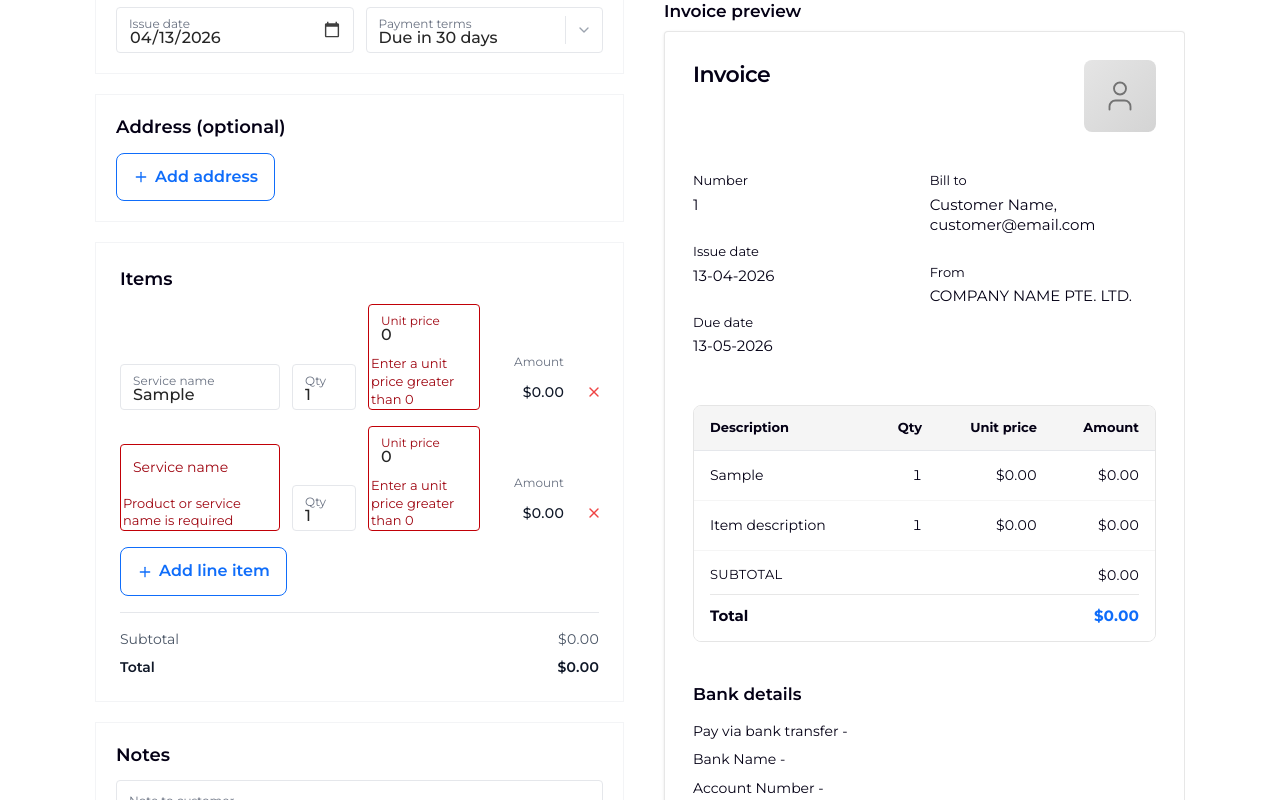
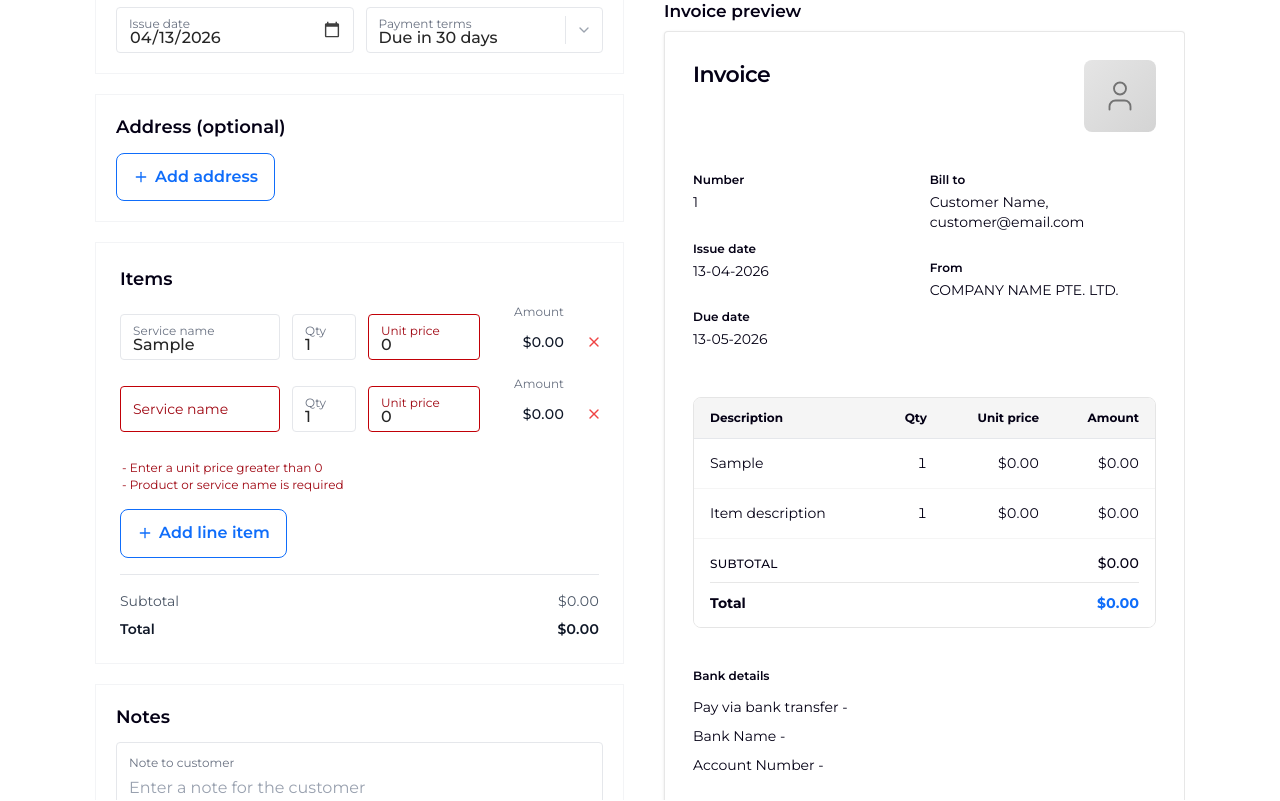
Before and after one commit to sonytrinh91/sleek-invoice-generator, a React (Vite) app: page / in a window 1280 px wide. Both pictures are taken after typing "Sample" into the empty fields and a click on the button "Add line item". Built offline with nearby package versions, Linux system fonts and the light colour scheme.

Commit message:
fix: form validation

```diff
--- a/src/components/invoice/CurrencyCombobox.jsx
+++ b/src/components/invoice/CurrencyCombobox.jsx
@@ -6,7 +6,7 @@
   label: c.label,
 }))
 
-export function CurrencyCombobox({ id, value, onChange }) {
+export function CurrencyCombobox({ id, value, onChange, error }) {
   return (
     <SearchableSelectCombobox
       id={id}
@@ -15,6 +15,7 @@
       value={value}
       onValueChange={(v) => onChange({ currency: v })}
       toggleAriaLabel="Toggle currency list"
+      error={error}
     />
   )
 }
--- a/src/components/invoice/FormPrimitives.jsx
+++ b/src/components/invoice/FormPrimitives.jsx
@@ -24,9 +24,9 @@
 export const DROPDOWN_FIELD_SHELL_ERROR =
   'sleek-field-shell overflow-hidden rounded border border-red-700 bg-white transition-colors focus-within:border-red-700 focus-within:ring-1 focus-within:ring-red-700/25'
 
-/** Compact validation text under inputs (aligned with field, no full-width bar). */
-export const fieldInlineErrorClass =
-  'mt-1.5 block w-full max-w-full pl-0.5 text-left text-[13px] font-normal leading-snug text-red-800'
+/** Validation copy at the bottom of a card/section (outline stays on fields). Wraps; multiple messages use line breaks. */
+export const sectionFooterErrorClass =
+  'mt-3 block w-full max-w-full pl-0.5 text-left text-xs font-normal leading-snug text-red-800 whitespace-pre-line break-words'
 
 /** Right column: divider + chevron (shared by combobox and {@link OutlinedSelect}). */
 export function DropdownChevronRail({ children, className, ...props }) {
@@ -80,7 +80,6 @@
   forwardedRef,
 ) {
   const hasError = Boolean(error)
-  const errId = descriptionId ?? (hasError ? `${id}-error` : undefined)
   const isDate = type === 'date'
   const [focused, setFocused] = useState(false)
   const {
@@ -113,7 +112,7 @@
               ref={setInputRef}
               type="date"
               aria-invalid={hasError}
-              aria-describedby={errId}
+              aria-describedby={descriptionId}
               {...restInputProps}
               {...(controlled ? { value: inputValue } : {})}
               onFocus={(e) => {
@@ -140,7 +139,7 @@
               ref={setInputRef}
               type={type ?? 'text'}
               aria-invalid={hasError}
-              aria-describedby={errId}
+              aria-describedby={descriptionId}
               placeholder=" "
               {...restInputProps}
               {...(controlled ? { value: inputValue } : {})}
@@ -154,11 +153,6 @@
           </>
         )}
       </div>
-      {hasError ? (
-        <div id={errId} role="alert" className={fieldInlineErrorClass}>
-          {error}
-        </div>
-      ) : null}
     </div>
   )
 })
@@ -177,7 +171,6 @@
   forwardedRef,
 ) {
   const hasError = Boolean(error)
-  const errId = descriptionId ?? (hasError ? `${id}-error` : undefined)
   const {
     className: textareaInnerClass,
     value: textareaValue,
@@ -202,7 +195,7 @@
           ref={setTextareaRef}
           rows={rows}
           aria-invalid={hasError}
-          aria-describedby={errId}
+          aria-describedby={descriptionId}
           placeholder=" "
           {...restTextareaProps}
           {...(controlled ? { value: textareaValue } : {})}
@@ -217,11 +210,6 @@
           {label}
         </label>
       </div>
-      {hasError ? (
-        <div id={errId} role="alert" className={fieldInlineErrorClass}>
-          {error}
-        </div>
-      ) : null}
     </div>
   )
 })
@@ -239,7 +227,6 @@
   ...selectProps
 }) {
   const hasError = Boolean(error)
-  const errId = descriptionId ?? (hasError ? `${id}-error` : undefined)
   const [focused, setFocused] = useState(false)
   const floated =
     focused || (value !== undefined && value !== null && String(value) !== '')
@@ -263,7 +250,7 @@
             <select
               id={id}
               aria-invalid={hasError}
-              aria-describedby={errId}
+              aria-describedby={descriptionId}
               {...restSelectProps}
               value={value}
               onFocus={(e) => {
@@ -308,11 +295,6 @@
             </span>
           </DropdownChevronRail>
         </div>
-        {hasError ? (
-          <div id={errId} role="alert" className={fieldInlineErrorClass}>
-            {error}
-          </div>
-        ) : null}
       </div>
     </div>
   )
@@ -362,6 +344,7 @@
             id={id}
             ref={setInputRef}
             type="date"
+            aria-invalid={hasError}
             {...restInputProps}
             {...(controlled ? { value: inputValue } : {})}
             onFocus={(e) => {
@@ -388,6 +371,7 @@
             ref={setInputRef}
             type={type}
             placeholder=" "
+            aria-invalid={hasError}
             {...restInputProps}
             {...(controlled ? { value: inputValue } : {})}
             onFocus={inputOnFocus}
@@ -399,11 +383,6 @@
           </label>
         </>
       )}
-      {hasError ? (
-        <div role="alert" className={fieldInlineErrorClass}>
-          {error}
-        </div>
-      ) : null}
     </div>
   )
 })
--- a/src/components/invoice/InvoiceSheet.jsx
+++ b/src/components/invoice/InvoiceSheet.jsx
@@ -1,9 +1,9 @@
 import { User } from 'lucide-react'
 import { formatInvoiceAddress, formatMoney } from '../../invoice/utils.js'
 
-const labelClass = 'text-[13px] font-normal leading-tight text-fg-muted'
+const labelClass = 'text-xs font-semibold leading-tight text-fg-muted'
 const valueClass =
-  'mt-1.5 text-[15px] font-normal leading-snug text-fg'
+  'mt-1.5 text-sm font-normal leading-snug text-fg'
 
 function MetaBlock({ label, children }) {
   return (
@@ -93,16 +93,16 @@
           <table className="sleek-invoice-sheet-table w-full border-collapse text-[14px]">
             <thead>
               <tr className="bg-neutral-100">
-                <th className="px-4 py-3 text-left text-[13px] font-bold text-fg-strong">
+                <th className="px-4 py-3 text-left text-xs font-bold text-fg-strong">
                   Description
                 </th>
-                <th className="w-[4.5rem] px-4 py-3 text-right text-[13px] font-bold text-fg-strong">
+                <th className="w-[4.5rem] px-4 py-3 text-right text-xs font-bold text-fg-strong">
                   Qty
                 </th>
-                <th className="px-4 py-3 text-right text-[13px] font-bold text-fg-strong">
+                <th className="px-4 py-3 text-right text-xs font-bold text-fg-strong">
                   Unit price
                 </th>
-                <th className="px-4 py-3 text-right text-[13px] font-bold text-fg-strong">
+                <th className="px-4 py-3 text-right text-xs font-bold text-fg-strong">
                   Amount
                 </th>
               </tr>
@@ -130,47 +130,47 @@
         {/* No border-t here: last table row already has a bottom rule; avoids a doubled line with themes. */}
         <div className="invoice-sheet__totals space-y-1 bg-white px-4 py-3.5 text-[14px]">
           <div className="invoice-sheet__total-row flex items-center justify-between gap-4">
-            <span className="text-[13px] font-normal uppercase tracking-wide text-fg-muted">
+            <span className="text-xs font-medium uppercase tracking-wide text-fg-muted">
               Subtotal
             </span>
-            <span className="tabular-nums text-fg-body">
+            <span className="tabular-nums font-medium text-fg-body">
               {formatMoney(t.itemsSubtotal, cur)}
             </span>
           </div>
           {form.taxEnabled ? (
             <div className="invoice-sheet__total-row flex items-center justify-between gap-4">
-              <span className="text-[13px] font-normal uppercase tracking-wide text-fg-muted">
+              <span className="text-xs font-medium uppercase tracking-wide text-fg-muted">
                 GST
               </span>
-              <span className="tabular-nums text-fg-body">
+              <span className="tabular-nums font-medium text-fg-body">
                 {formatMoney(t.taxAmount, cur)}
               </span>
             </div>
           ) : null}
           {t.discountAmount > 1e-9 ? (
             <div className="invoice-sheet__total-row flex items-center justify-between gap-4">
-              <span className="text-[13px] font-normal uppercase tracking-wide text-fg-muted">
+              <span className="text-xs font-medium uppercase tracking-wide text-fg-muted">
                 Discount
               </span>
-              <span className="tabular-nums text-fg-body">
+              <span className="tabular-nums font-medium text-fg-body">
                 {formatMoney(-t.discountAmount, cur)}
               </span>
             </div>
           ) : null}
           {t.shippingAmount > 1e-9 ? (
             <div className="invoice-sheet__total-row flex items-center justify-between gap-4">
-              <span className="text-[13px] font-normal uppercase tracking-wide text-fg-muted">
+              <span className="text-xs font-medium uppercase tracking-wide text-fg-muted">
                 Shipping
               </span>
-              <span className="tabular-nums text-fg-body">
+              <span className="tabular-nums font-medium text-fg-body">
                 {formatMoney(t.shippingAmount, cur)}
               </span>
             </div>
           ) : null}
           <div className="my-2 border-t border-neutral-200/90" />
           <div className="invoice-sheet__total-row invoice-sheet__total-row--grand flex items-center justify-between gap-4 pt-0.5">
-            <span className="text-[15px] font-bold text-fg-strong">Total</span>
-            <span className="text-[15px] font-bold tabular-nums text-accent">
+            <span className="text-sm font-bold text-fg-strong">Total</span>
+            <span className="text-sm font-bold tabular-nums text-accent">
               {formatMoney(t.grandTotal, cur)}
             </span>
           </div>
@@ -179,7 +179,7 @@
 
       {form.notes.trim() ? (
         <div className="mb-10">
-          <h4 className="mb-3 text-[1.0625rem] font-semibold text-fg-strong">Notes</h4>
+          <h4 className="mb-3 text-xs font-semibold text-fg-strong">Notes</h4>
           <p className="whitespace-pre-line text-[14px] leading-relaxed text-fg-secondary">
             {form.notes}
           </p>
@@ -188,10 +188,10 @@
 
       {form.bankDetailsText.trim() ? (
         <div className="mt-2">
-          <h4 className="mb-3 text-[1.0625rem] font-semibold text-fg-strong">
+          <h4 className="mb-3 text-xs font-semibold text-fg-strong">
             Bank details
           </h4>
-          <div className="space-y-1.5 text-[14px] leading-relaxed text-fg-secondary">
+          <div className="space-y-1.5 text-sm leading-relaxed text-fg-secondary">
             {form.bankDetailsText.split('\n').map((line, idx) => (
               <p key={idx}>{line || '\u00a0'}</p>
             ))}
--- a/src/components/invoice/ItemsSection.jsx
+++ b/src/components/invoice/ItemsSection.jsx
@@ -1,31 +1,34 @@
-import { useFieldArray, useFormContext, useWatch } from 'react-hook-form'
-import { X } from 'lucide-react'
-import { formatMoney, lineAmount, newLineItem } from '../../invoice/utils.js'
-import { AddOutlineButton } from './AddOutlineButton.jsx'
-import { fieldInlineErrorClass, OutlinedInput } from './FormPrimitives.jsx'
+import { useFieldArray, useFormContext, useWatch } from "react-hook-form";
+import { X } from "lucide-react";
+import { itemsSectionErrorLine } from "../../invoice/sectionErrors.js";
+import { formatMoney, lineAmount, newLineItem } from "../../invoice/utils.js";
+import { AddOutlineButton } from "./AddOutlineButton.jsx";
+import { OutlinedInput, sectionFooterErrorClass } from "./FormPrimitives.jsx";
 
 export function ItemsSection() {
   const {
     control,
     register,
     formState: { errors },
-  } = useFormContext()
+  } = useFormContext();
 
   const { fields, append, remove } = useFieldArray({
     control,
-    name: 'items',
-    keyName: '_key',
-  })
+    name: "items",
+    keyName: "_key",
+  });
 
-  const currency = useWatch({ control, name: 'currency' })
-  const items = useWatch({ control, name: 'items' })
+  const currency = useWatch({ control, name: "currency" });
+  const items = useWatch({ control, name: "items" });
 
   const lineAmounts = (items ?? []).map((it) =>
     lineAmount(it.qty, it.unitPrice),
-  )
-  const subtotal = lineAmounts.reduce((a, b) => a + b, 0)
+  );
+  const subtotal = lineAmounts.reduce((a, b) => a + b, 0);
 
-  const itemErrors = (i) => errors.items?.[i]
+  const itemErrors = (i) => errors.items?.[i];
+
+  const itemsErrorLine = itemsSectionErrorLine(errors);
 
   return (
     <section className="min-w-0 border border-gray-100 bg-white p-6">
@@ -92,8 +95,8 @@
               <button
                 type="button"
                 onClick={() => {
-                  if (fields.length <= 1) return
-                  remove(index)
+                  if (fields.length <= 1) return;
+                  remove(index);
                 }}
                 className="flex size-9 cursor-pointer items-center justify-center rounded text-red-500 transition hover:bg-red-50"
                 aria-label="Remove line item"
@@ -103,19 +106,17 @@
             </div>
           </div>
         ))}
-
+        {itemsErrorLine ? (
+          <p className={sectionFooterErrorClass} role="alert">
+            {itemsErrorLine}
+          </p>
+        ) : null}
         <AddOutlineButton
           type="button"
           onClick={() => append(newLineItem(), { shouldFocus: false })}
         >
           Add line item
         </AddOutlineButton>
-
-        {typeof errors.items?.message === 'string' ? (
-          <p className={fieldInlineErrorClass} role="alert">
-            {errors.items.message}
-          </p>
-        ) : null}
 
         <div className="sleek-items-subtotal border-t border-gray-200 pt-4 text-sm">
           <div className="flex items-center justify-between text-gray-600">
@@ -133,5 +134,5 @@
         </div>
       </div>
     </section>
-  )
+  );
 }
--- a/src/components/invoice/SearchableSelectCombobox.jsx
+++ b/src/components/invoice/SearchableSelectCombobox.jsx
@@ -5,7 +5,6 @@
   DROPDOWN_FIELD_SHELL,
   DROPDOWN_FIELD_SHELL_ERROR,
   DropdownChevronRail,
-  fieldInlineErrorClass,
 } from './FormPrimitives.jsx'
 
 const inputClassBase =
@@ -41,7 +40,6 @@
   const [highlight, setHighlight] = useState(0)
 
   const hasError = Boolean(error)
-  const errId = hasError ? `${id}-error` : undefined
 
   const selected = useMemo(
     () => options.find((o) => o.value === value),
@@ -159,7 +157,6 @@
               aria-controls={listboxId}
               aria-autocomplete={searchable ? 'list' : 'none'}
               aria-invalid={hasError}
-              aria-describedby={errId}
               autoComplete="off"
               spellCheck={false}
               readOnly={!searchable}
@@ -231,11 +228,6 @@
             </button>
           </DropdownChevronRail>
         </div>
-        {hasError ? (
-          <div id={errId} role="alert" className={fieldInlineErrorClass}>
-            {error}
-          </div>
-        ) : null}
       </div>
 
       {open ? (
--- /dev/null
+++ b/src/invoice/sectionErrors.js
@@ -0,0 +1,67 @@
+/**
+ * Collect validation messages from react-hook-form `errors` for a fixed set of paths.
+ * @param {import('react-hook-form').FieldErrors} errors
+ * @param {string[]} paths Dot paths, e.g. `invoiceNumber`, `items.0.qty`
+ * @returns {string[]}
+ */
+export function collectErrorMessages(errors, paths) {
+  if (!errors || !paths?.length) return []
+  const out = []
+  for (const path of paths) {
+    const parts = path.split('.').filter(Boolean)
+    let cur = errors
+    for (const p of parts) {
+      const key = /^\d+$/.test(p) ? Number(p) : p
+      cur = cur?.[key]
+    }
+    const msg = cur?.message
+    if (typeof msg === 'string' && msg.trim()) out.push(msg.trim())
+  }
+  return out
+}
+
+/** Prefix each message with a leading dash (list-style lines). */
+function errorLinesWithDash(messages) {
+  if (!messages.length) return null
+  return messages.map((m) => `- ${m}`).join('\n')
+}
+
+/**
+ * Section footer text (messages joined with line breaks).
+ * @param {import('react-hook-form').FieldErrors} errors
+ * @param {string[]} paths
+ */
+export function sectionErrorLine(errors, paths) {
+  return errorLinesWithDash(collectErrorMessages(errors, paths))
+}
+
+/**
+ * Line items: root `items` message plus per-row field messages.
+ * @param {import('react-hook-form').FieldErrors} errors
+ */
+export function itemsSectionErrorLine(errors) {
+  const items = errors?.items
+  if (!items) return null
+  const msgs = []
+  if (typeof items.message === 'string' && items.message.trim()) {
+    msgs.push(items.message.trim())
+  }
+  if (Array.isArray(items)) {
+    items.forEach((row) => {
+      if (!row || typeof row !== 'object') return
+      for (const key of ['description', 'qty', 'unitPrice']) {
+        const m = row[key]?.message
+        if (typeof m === 'string' && m.trim()) msgs.push(m.trim())
+      }
+    })
+  }
+  if (!msgs.length) return null
+  const seen = new Set()
+  const ordered = []
+  for (const m of msgs) {
+    if (seen.has(m)) continue
+    seen.add(m)
+    ordered.push(m)
+  }
+  return errorLinesWithDash(ordered)
+}
```
Also changed, not shown: src/components/invoice/BankDetailsSection.jsx (+14 -1 lines), src/components/invoice/CompanySection.jsx (+12 -6 lines), src/components/invoice/CustomerSection.jsx (+17 -1 lines), src/components/invoice/DocumentSection.jsx (+18 -4 lines), src/components/invoice/InvoicePaymentSection.jsx (+11 -4 lines).
